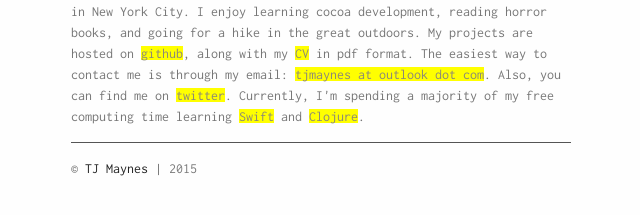
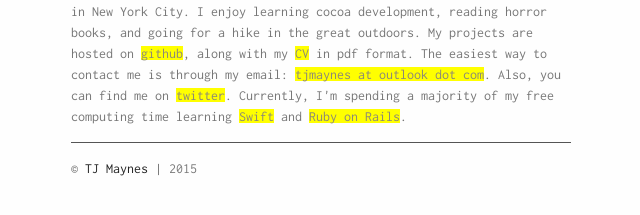
Before and after one commit to embaron/tjmaynes.github.io, a Jekyll site: the page built from index.html, in a window 1280 px wide. Shown: the part 367-582 px from the top of the page, without its empty margins (319-959 px from the left). Built offline with Jekyll 4.4.1, drawn with Linux system fonts in a browser that asks for light colours; part of the change alters nothing that is shown.

Commit message:
Updated where my mind is heading towards

```diff
--- a/_includes/about.html
+++ b/_includes/about.html
@@ -1,3 +1,15 @@
 <div id="about">
-  <p>I am a Software Engineer building iOS apps at <a href="https://www.rejuvenan.com/" target="_blank">Rejuvenan Global Health</a> in New York City. I enjoy learning cocoa development, reading horror books, and going for a hike in the great outdoors. My projects are hosted on <a href="https://www.github.com/tjmaynes/" target="_blank">github</a>, along with my <a href="/cv.pdf">CV</a> in pdf format. The easiest way to contact me is through my email: <a href="mailto:tjmaynes@outlook.com">tjmaynes at outlook dot com</a>. Also, you can find me on <a href="https://www.twitter.com/tjmaynes/" target="_blank">twitter</a>. Currently, I'm spending a majority of my free computing time learning <a href="https://developer.apple.com/swift/">Swift</a> and <a href="http://clojure.org/">Clojure</a>.</p>
+    <p>I am a Software Engineer building iOS apps at <a
+        href="https://www.rejuvenan.com/" target="_blank">Rejuvenan Global
+        Health</a> in New York City. I enjoy learning cocoa development, reading
+    horror books, and going for a hike in the great outdoors. My projects are
+    hosted on <a href="https://www.github.com/tjmaynes/"
+        target="_blank">github</a>, along with my <a href="/cv.pdf">CV</a> in pdf
+    format. The easiest way to contact me is through my email: <a
+        href="mailto:tjmaynes@outlook.com">tjmaynes at outlook dot com</a>. Also,
+    you can find me on <a href="https://www.twitter.com/tjmaynes/"
+        target="_blank">twitter</a>. Currently, I'm spending a majority of my
+    free computing time learning <a
+        href="https://developer.apple.com/swift/">Swift</a> and <a
+        href="http://rubyonrails.org/">Ruby on Rails</a>.</p>
 </div>
```
Also changed, not shown: 1 other file.
